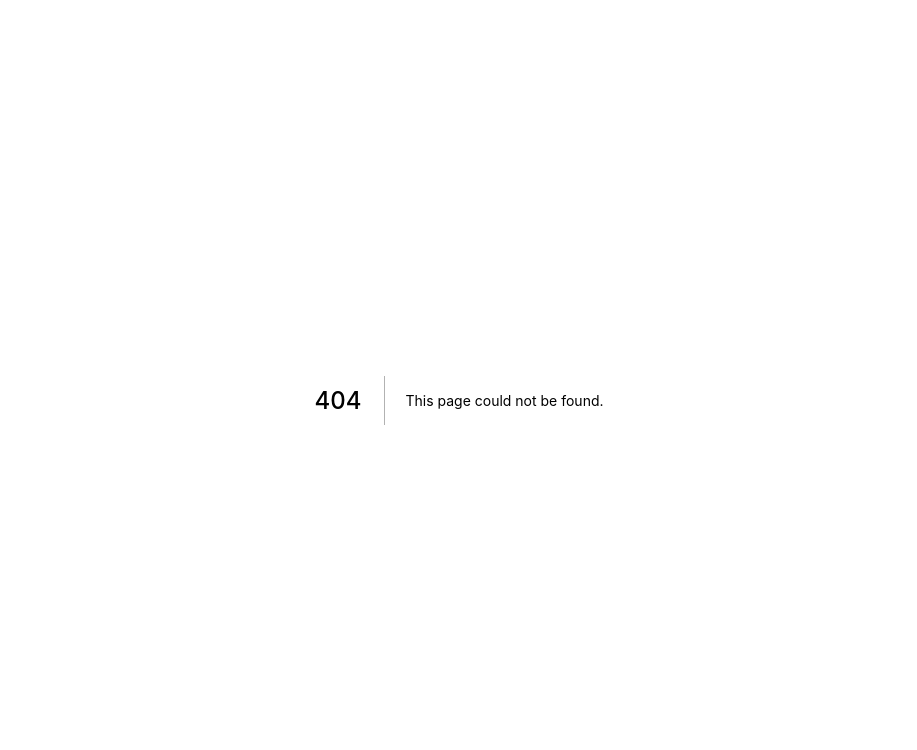
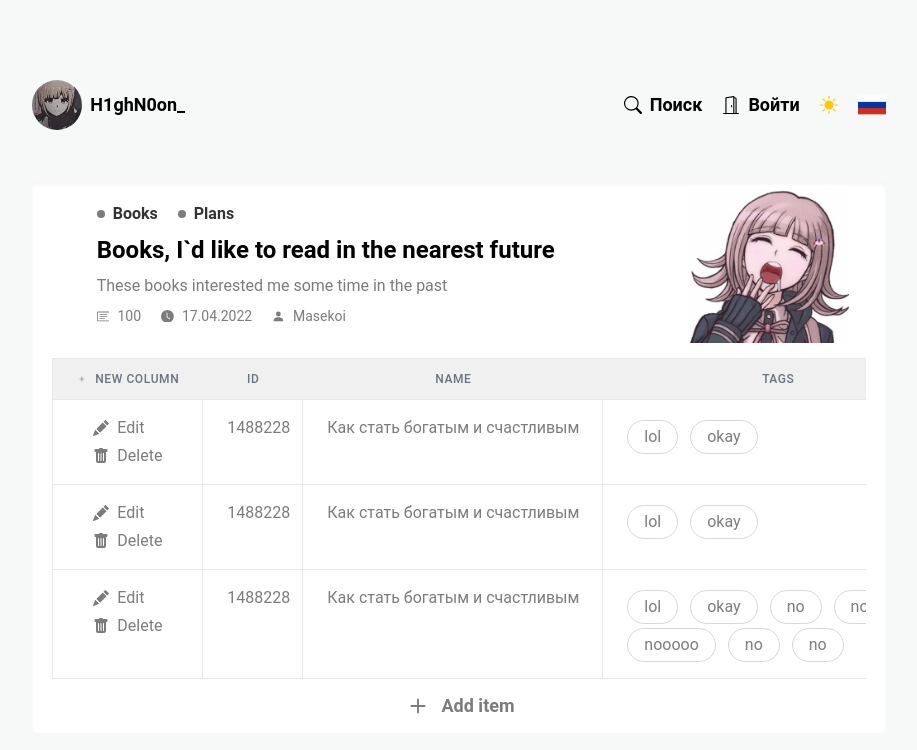
Before and after one commit to H1ghN0on/ITransition-Coursework, a Next.js app: page /collection/1 in a window 1280 px wide. Before the commit this address had no page. Shown: the top 750 px of the page, without its empty margins (181-1098 px from the left). Built offline with nearby package versions, Linux system fonts and the light colour scheme.

Commit message:
Collection page layout

```diff
--- /dev/null
+++ b/components/Collection/Info.tsx
@@ -0,0 +1,35 @@
+import {
+  Description,
+  InfoBar,
+  Title,
+  TopicBar,
+} from "@components/Main/Collection";
+import React from "react";
+
+const Info = () => {
+  return (
+    <div className="flex flex-col md:justify-center  md:flex-row w-full ">
+      <div className="order-last md:order-start flex flex-col justify-center md:ml-2 space-y-2 md:w-3/4 text-left p-5">
+        <TopicBar topics={["Books", "Plans"]} />
+        <div>
+          <Title text="Books, I`d like to read in the nearest future" />
+        </div>
+
+        <Description text="These books interested me some time in the past" />
+        <div className="self-center xs:self-start">
+          <InfoBar
+            position="end"
+            quantity={100}
+            owner="Masekoi"
+            date="17.04.2022"
+          />
+        </div>
+      </div>
+      <div className="w-1/3 md:w-1/5 order-start md:order-last self-center">
+        <img src="/chiaki-sleep.png" alt="collection avatar" />
+      </div>
+    </div>
+  );
+};
+
+export default Info;
--- /dev/null
+++ b/components/Collection/ItemTable.tsx
@@ -0,0 +1,177 @@
+/* eslint-disable react/jsx-key */
+import { IconSpan } from "@components/Common";
+import React from "react";
+import { PencilFill, Plus, TrashFill } from "react-bootstrap-icons";
+
+import { Column, useFlexLayout, useTable } from "react-table";
+
+const ItemTable = () => {
+  const [data, setData] = React.useState([
+    {
+      id: "1488228",
+      name: "Как стать богатым и счастливым",
+      tags: ["lol", "okay"],
+    },
+    {
+      id: "1488228",
+      name: "Как стать богатым и счастливым",
+      tags: ["lol", "okay"],
+    },
+    {
+      id: "1488228",
+      name: "Как стать богатым и счастливым",
+      tags: ["lol", "okay", "no", "no", "nooooo", "no", "no"],
+    },
+  ]);
+
+  const [columns, setColumns] = React.useState<any[]>([
+    {
+      Header: "ID",
+      accessor: "id",
+      width: 100,
+    },
+    {
+      Header: "Name",
+      accessor: "name",
+      minWidth: 200,
+      width: 300,
+    },
+    {
+      Header: "Tags",
+      accessor: "tags",
+      width: 350,
+      minWidth: 200,
+
+      Cell: ({ value }: any) => (
+        <div className="overflow-y-auto flex flex-wrap space-y-1">
+          <div className="hidden"></div>
+          {value &&
+            value.map((tag: string, index: number) => (
+              <span
+                key={index}
+                className="text-sm md:text-base mr-3 cursor-pointer border border-[#d8d8d8] rounded-full bg-white px-4 py-1"
+              >
+                {tag}
+              </span>
+            ))}
+        </div>
+      ),
+    },
+  ]);
+
+  const insert = (arr: any[], index: number, newItem: Column) => [
+    ...arr.slice(0, index),
+    newItem,
+    ...arr.slice(index),
+  ];
+
+  const { getTableProps, getTableBodyProps, headerGroups, rows, prepareRow } =
+    useTable<any>({ columns, data }, useFlexLayout, (hooks) => {
+      hooks.visibleColumns.push((columns) => [
+        {
+          id: "add",
+          Header: () => (
+            <IconSpan
+              pointer
+              className="justify-center"
+              onClick={() => {
+                setColumns(
+                  insert(columns, columns.length - 1, {
+                    Header: "Rofl",
+                    accessor: "rofl",
+
+                    width: 150,
+                  })
+                );
+                setData(
+                  data.map((value) => {
+                    return {
+                      ...value,
+                      ["rofl"]: 0,
+                    };
+                  })
+                );
+              }}
+              icon={Plus}
+              text="New column"
+            />
+          ),
+          Cell: () => (
+            <div className="flex justify-center">
+              <div className="space-y-1">
+                <IconSpan pointer icon={PencilFill} text="Edit" />
+                <IconSpan pointer icon={TrashFill} text="Delete" />
+              </div>
+            </div>
+          ),
+        },
+        ...columns,
+      ]);
+    });
+
+  const handleAddClick = () => {
+    alert("Add item");
+  };
+
+  return (
+    <>
+      <div className="overflow-x-auto">
+        <table
+          className="w-full divide-y divide-gray-200 border border-gray"
+          {...getTableProps()}
+        >
+          <thead className="bg-[#F0F0F0]">
+            {headerGroups.map((headerGroup) => (
+              <tr {...headerGroup.getHeaderGroupProps()}>
+                {headerGroup.headers.map((column) => (
+                  <th
+                    className="text-center px-6 py-3 text-xs font-medium text-gray-500 uppercase tracking-wider"
+                    {...column.getHeaderProps()}
+                  >
+                    {column.render("Header")}
+                  </th>
+                ))}
+              </tr>
+            ))}
+          </thead>
+
+          <tbody
+            className="bg-white divide-y divide-gray-200"
+            {...getTableBodyProps()}
+          >
+            {rows.map((row) => {
+              prepareRow(row);
+              return (
+                <tr {...row.getRowProps()}>
+                  {row.cells.map((cell) => (
+                    <td
+                      className="text-center px-6 py-4 whitespace-nowrap border-r border-gray last:border-0"
+                      {...cell.getCellProps()}
+                    >
+                      {cell.render("Cell")}
+                    </td>
+                  ))}
+                </tr>
+              );
+            })}
+          </tbody>
+        </table>
+      </div>
+      <div
+        onClick={handleAddClick}
+        className="flex justify-center items-center  cursor-pointer p-3"
+      >
+        <div className="flex">
+          <IconSpan
+            iconClassName="font-bold text-2xl md:text-3xl "
+            textClassName="font-bold text-base md:text-lg"
+            text="Add item"
+            icon={Plus}
+          />
+        </div>
+      </div>
+    </>
+  );
+};
+
+export default ItemTable;
--- /dev/null
+++ b/components/Collection/index.tsx
@@ -0,0 +1,2 @@
+export { default as Info } from "./Info";
+export { default as ItemTable } from "./ItemTable";
--- a/components/Common/IconSpan.tsx
+++ b/components/Common/IconSpan.tsx
@@ -7,6 +7,7 @@ interface IconSpanProps {
   icon: Icon;
   iconClassName?: string;
   textClassName?: string;
+  className?: string;
   onClick?: (e: React.MouseEvent<HTMLDivElement>) => void;
   pointer?: boolean;
 }
@@ -17,12 +18,13 @@ const IconSpan: React.FC<IconSpanProps> = ({
   iconClassName,
   textClassName,
   onClick,
+  className,
   pointer,
 }) => {
   return (
     <div
       onClick={onClick}
-      className={clsx("flex items-center", {
+      className={clsx("flex items-center", className, {
         ["cursor-pointer"]: pointer,
       })}
     >
--- a/components/Main/Collection/InfoBar.tsx
+++ b/components/Main/Collection/InfoBar.tsx
@@ -19,7 +19,7 @@ const InfoBar: React.FC<InfoBarProps> = ({
   const textClassName = "text-xs lg:text-sm";
   return (
     <div
-      className={`flex space-x-2 md:space-x-5 justify-center md:justify-${position}`}
+      className={`flex flex-col items-center xs:flex-row space-x-2 md:space-x-5 justify-center md:justify-${position} truncate`}
     >
       {quantity && (
         <IconSpan
--- a/components/Main/Collection/TopicBar.tsx
+++ b/components/Main/Collection/TopicBar.tsx
@@ -10,7 +10,7 @@ const TopicBar: React.FC<TopicBarProps> = ({ topics }) => {
   const iconClassName = "text-[0.4rem] lg:text-[0.5rem]";
   const textClassName = "text-sm lg:text-base text-[#333] font-bold";
   return (
-    <div className="flex space-x-5 justify-center md:justify-start">
+    <div className="flex space-x-5 justify-center md:justify-start truncate">
       {topics &&
         topics.map((topic: string, index: number) => (
           <IconSpan
--- a/package.json
+++ b/package.json
@@ -17,6 +17,7 @@
     "react-bootstrap-icons": "^1.8.1",
     "react-dom": "18.0.0",
     "react-intl": "^5.25.0",
+    "react-table": "^7.7.0",
     "styled-components": "^5.3.5",
     "tailwindcss": "^3.0.24"
   },
@@ -24,6 +25,7 @@
     "@types/node": "17.0.24",
     "@types/react": "18.0.5",
     "@types/react-dom": "18.0.1",
+    "@types/react-table": "^7.7.11",
     "@types/styled-components": "^5.1.25",
     "eslint": "8.13.0",
     "eslint-config-next": "12.1.5",
--- /dev/null
+++ b/pages/collection/[id].tsx
@@ -0,0 +1,27 @@
+import { Info, ItemTable } from "@components/Collection";
+import { ProfileBrief, Toolbar } from "@components/Common";
+import { NextPage } from "next";
+import React from "react";
+
+const CollectionInfo: NextPage = () => {
+  return (
+    <div className="flex justify-center w-full pt-[2vh] md:pt-[10vh]">
+      <div className="flex flex-col items-center w-screen  space-y-3">
+        <div className="flex flex-col items-center md:flex-row space-y-5 md:space-y-0 w-2/3 justify-between mb-10">
+          <ProfileBrief imageSrc={"/avatar.jpg"} name="H1ghN0on_" />
+          <Toolbar />
+        </div>
+        <div className="w-4/5 md:w-2/3 flex flex-col bg-white rounded shadow-inner md:px-5 truncate  ">
+          <div>
+            <Info />
+          </div>
+          <div className="mt-3">
+            <ItemTable />
+          </div>
+        </div>
+      </div>
+    </div>
+  );
+};
+
+export default CollectionInfo;
```
Also changed, not shown: 1 other file (tests, documents, lock files or other folders).
